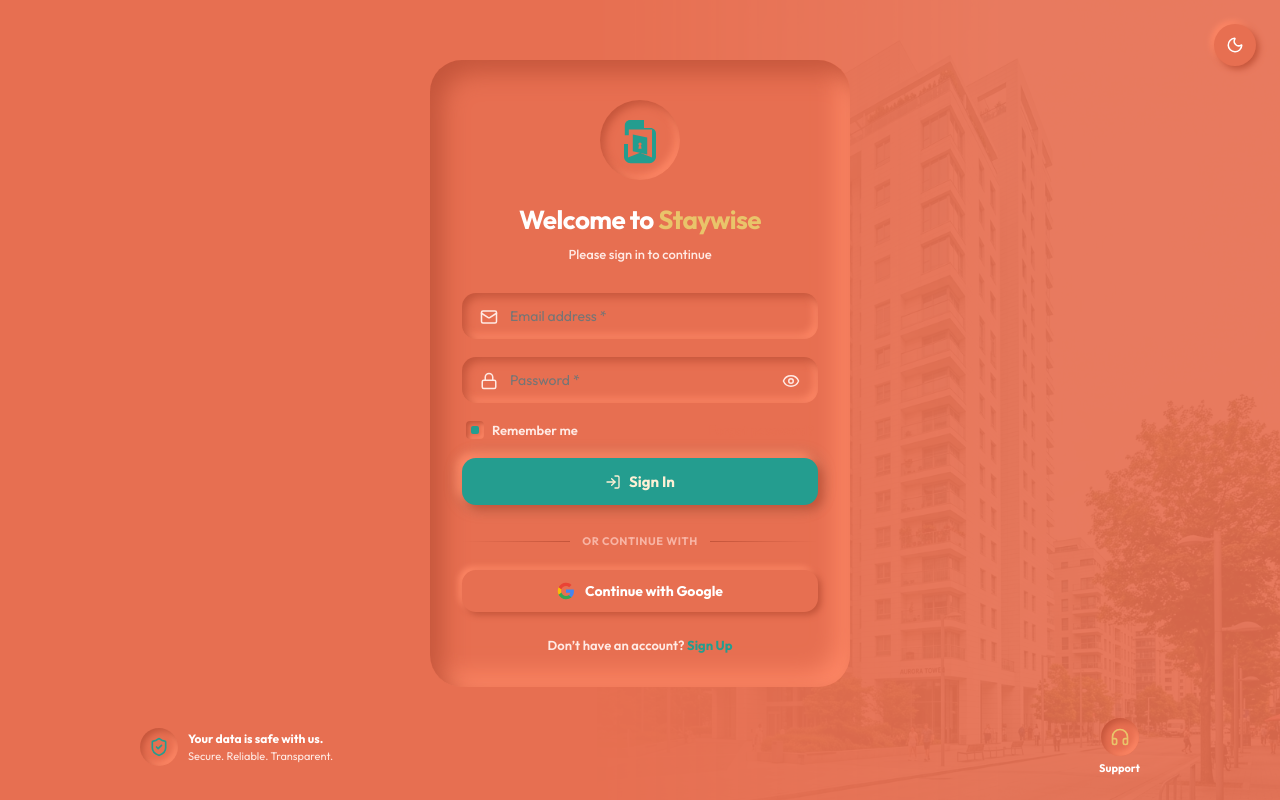
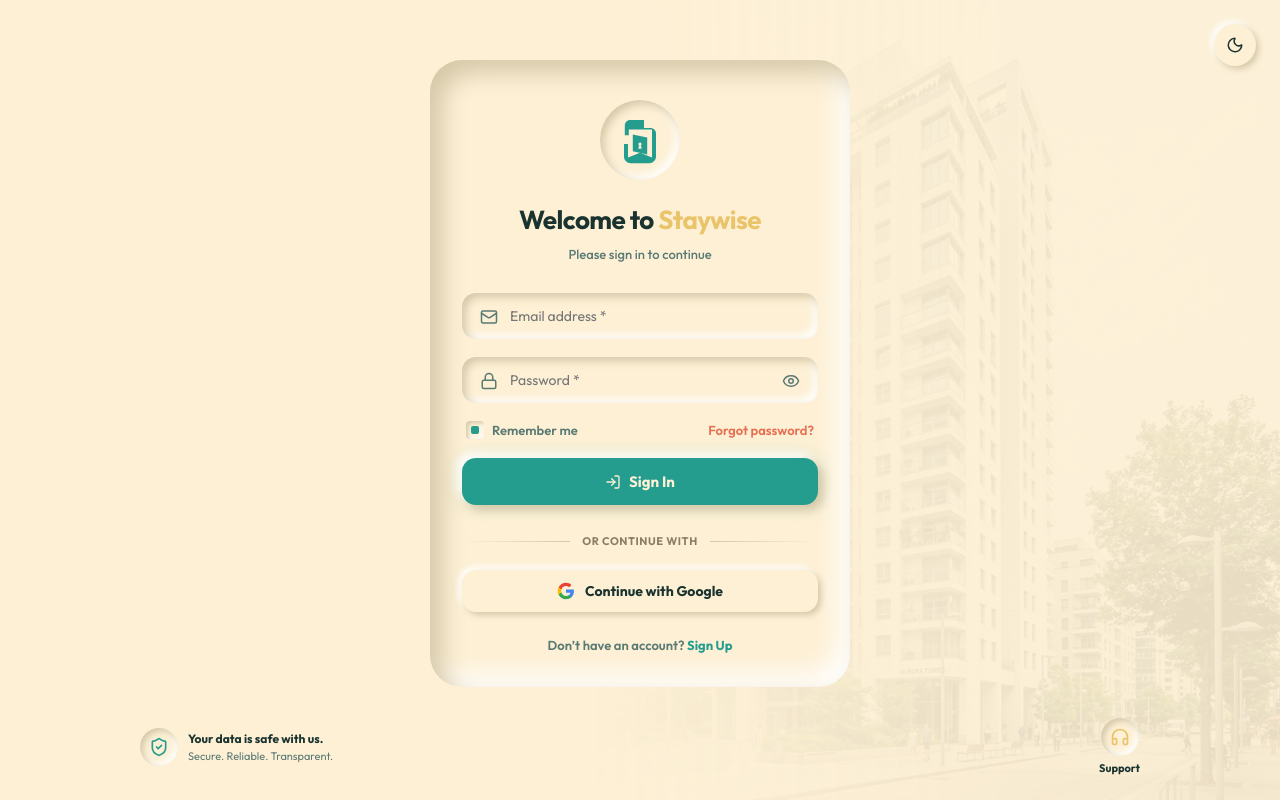
Before and after one commit to irfansm07/staywise, a React (Vite) app in the folder client/: page / in a window 1280 px wide. Built offline with nearby package versions, Linux system fonts and the light colour scheme.

Commit message:
Revert theme overrides and set main page background to #E76F51 in light mode and black #000000 in dark mode

```diff
--- a/client/src/index.css
+++ b/client/src/index.css
@@ -2,47 +2,42 @@
 
 :root {
   --font-sans: 'Outfit', -apple-system, BlinkMacSystemFont, "Segoe UI", Roboto, sans-serif;
-  --header-bg: #FDF0D5;
-  --header-text: #1A332F;
-  --header-shadow-dark: #D5C8A8;
-  --header-shadow-light: #ffffff;
+  --bg-color: #FDF0D5;
+  --bg-gradient: linear-gradient(135deg, #FDF0D5 0%, #F7EBCE 100%);
+  --card-bg: #FDF0D5;
+  --card-bg-solid: #FDF0D5;
+  --card-glow: rgba(255, 255, 255, 0.45);
+  --border-color: #E8D9B8;
+  --border-hover: #249D8F;
+  --border-glow: rgba(36, 157, 143, 0.2);
 
-  --bg-color: #E76F51;
-  --bg-gradient: linear-gradient(135deg, #E76F51 0%, #D85F42 100%);
-  --card-bg: #E76F51;
-  --card-bg-solid: #E76F51;
-  --card-glow: rgba(255, 255, 255, 0.45);
-  --border-color: rgba(255, 255, 255, 0.25);
-  --border-hover: #FFFFFF;
-  --border-glow: rgba(255, 255, 255, 0.3);
-
-  --text-primary: #FFFFFF;
-  --text-secondary: #FFEAE4;
-  --text-muted: #F8B4A4;
+  --text-primary: #1A332F;
+  --text-secondary: #5A7A74;
+  --text-muted: #8A7D68;
 
   --primary: #249D8F;
   --primary-hover: #1D8276;
-  --primary-glow: rgba(36, 157, 143, 0.25);
+  --primary-glow: rgba(36, 157, 143, 0.12);
 
-  --accent: #F4A261;
-  --accent-hover: #E76F51;
-  --accent-bg: rgba(244, 162, 97, 0.25);
-  --accent-text: #FFFFFF;
+  --accent: #E9C46A;
+  --accent-hover: #D4AD4E;
+  --accent-bg: rgba(233, 196, 106, 0.15);
+  --accent-text: #7A6520;
 
   --success: #249D8F;
-  --success-bg: rgba(36, 157, 143, 0.25);
-  --warning: #F4A261;
-  --warning-bg: rgba(244, 162, 97, 0.25);
-  --danger: #7F1D1D;
-  --danger-bg: rgba(127, 29, 29, 0.25);
+  --success-bg: rgba(36, 157, 143, 0.12);
+  --warning: #D4A843;
+  --warning-bg: rgba(233, 196, 106, 0.15);
+  --danger: #E76F51;
+  --danger-bg: rgba(231, 111, 81, 0.12);
   --info: #249D8F;
-  --info-bg: rgba(36, 157, 143, 0.2);
+  --info-bg: rgba(36, 157, 143, 0.08);
 
   --transition-fast: 0.15s ease;
   --transition-normal: 0.25s cubic-bezier(0.4, 0, 0.2, 1);
 
-  --shadow-dark: #C4553B;
-  --shadow-light: #FF8967;
+  --shadow-dark: #D5C8A8;
+  --shadow-light: #ffffff;
 
   --shadow-sm: 2px 2px 5px var(--shadow-dark), -2px -2px 5px var(--shadow-light);
   --shadow-md: 6px 6px 12px var(--shadow-dark), -6px -6px 12px var(--shadow-light);
@@ -55,17 +50,12 @@
 }
 
 [data-theme='dark'] {
-  --header-bg: #000000;
-  --header-text: #FDF0D5;
-  --header-shadow-dark: #000000;
-  --header-shadow-light: #1A1A1A;
-
   --bg-color: #000000;
   --bg-gradient: #000000;
   --card-bg: #0A0A0A;
   --card-bg-solid: #0A0A0A;
   --card-glow: rgba(0, 0, 0, 0.8);
-  --border-color: #1F1F1F;
+  --border-color: #1A1A1A;
   --border-hover: #2EC4B3;
   --border-glow: rgba(46, 196, 179, 0.3);
 
@@ -75,22 +65,22 @@
 
   --primary: #2EC4B3;
   --primary-hover: #3DD8C7;
-  --primary-glow: rgba(46, 196, 179, 0.2);
+  --primary-glow: rgba(46, 196, 179, 0.15);
 
   --accent: #E9C46A;
   --accent-hover: #F0D080;
-  --accent-bg: rgba(233, 196, 106, 0.15);
+  --accent-bg: rgba(233, 196, 106, 0.12);
   --accent-text: #E9C46A;
 
   --shadow-dark: #000000;
-  --shadow-light: #181818;
+  --shadow-light: #1A1A1A;
 
   --success: #2EC4B3;
-  --success-bg: rgba(46, 196, 179, 0.15);
+  --success-bg: rgba(46, 196, 179, 0.1);
   --warning: #E9C46A;
-  --warning-bg: rgba(233, 196, 106, 0.15);
+  --warning-bg: rgba(233, 196, 106, 0.12);
   --danger: #E76F51;
-  --danger-bg: rgba(231, 111, 81, 0.15);
+  --danger-bg: rgba(231, 111, 81, 0.12);
 }
 
 * {
@@ -358,20 +348,19 @@
   display: flex;
   flex-direction: column;
   align-items: stretch;
-  background: var(--header-bg);
-  color: var(--header-text);
+  background: var(--bg-color);
   border: none;
-  box-shadow: 4px 4px 10px var(--header-shadow-dark), -4px -4px 10px var(--header-shadow-light);
+  box-shadow: 4px 4px 10px var(--shadow-dark), -4px -4px 10px var(--shadow-light);
 }
 
 /* Neumorphic Navigation helpers */
 .neumorphic-tab-container {
   display: flex;
-  background: var(--header-bg);
+  background: var(--bg-color);
   padding: 5px;
   border-radius: 14px;
   gap: 6px;
-  box-shadow: inset 3px 3px 6px var(--header-shadow-dark), inset -3px -3px 6px var(--header-shadow-light);
+  box-shadow: inset 3px 3px 6px var(--shadow-dark), inset -3px -3px 6px var(--shadow-light);
 }
 .neumorphic-tab-btn {
   padding: 8px 16px;
@@ -527,6 +516,12 @@
 
 main {
   padding: 32px;
+  background-color: #E76F51;
+  min-height: calc(100vh - 80px);
+}
+
+[data-theme='dark'] main {
+  background-color: #000000 !important;
 }
 
 @media (max-width: 768px) {
```
